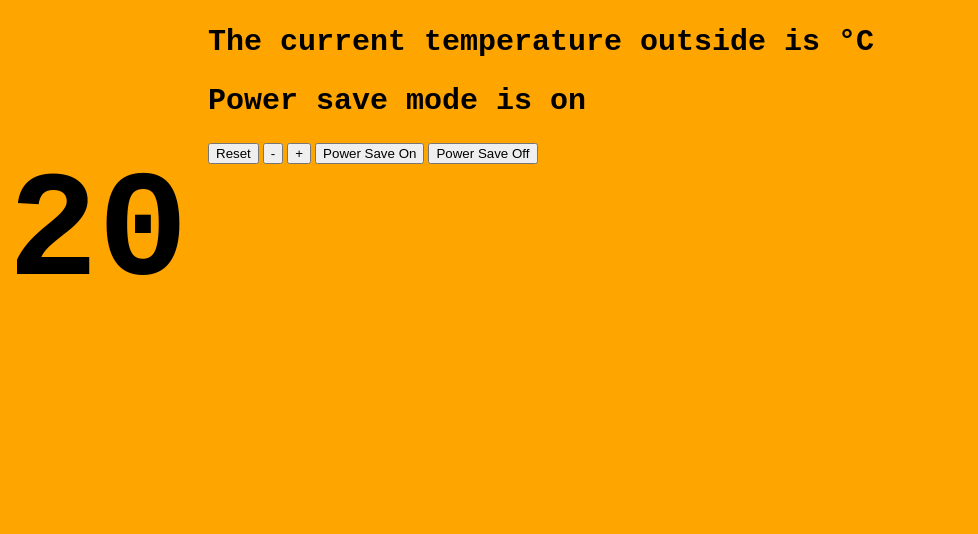
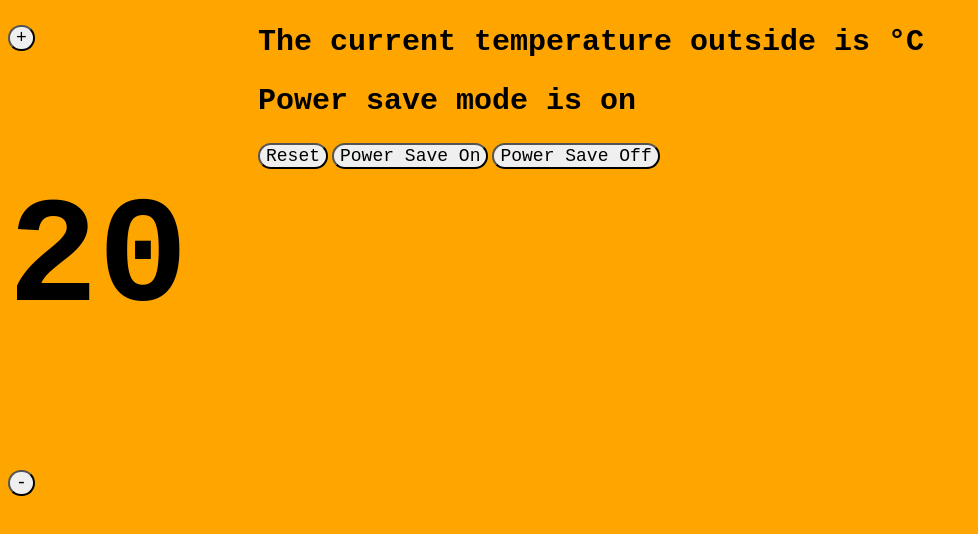
Before and after one commit to fetc90/thermostatJS, a plain HTML site: page index.html in a window 1280 px wide. Shown: the whole page, without its empty margins (0-978 px from the left). Drawn offline with Linux system fonts and the light colour scheme; no server answers.

Commit message:
Basic styling with CSS

```diff
--- a/index.html
+++ b/index.html
@@ -6,7 +6,9 @@
     <body class="medium-usage">
 
         <nav>
-          <h1 id="temperature"></h1>
+          <button class="button" id="increase-temperature">+</button>
+          <h1 id="temperature"> °C </h1>
+          <button class="button" id="decrease-temperature">-</button>
         </nav>
         <section>
           <p>
@@ -14,17 +16,24 @@
             <h2>The current temperature outside is <span id="current-temperature"></span>°C </h2>
             <h2>Power save mode is <span id="power-save-mode"></span></h2>
 
-            <button id="reset">Reset</button>
-            <button id="decrease-temperature">-</button>
-            <button id="increase-temperature">+</button>
-            <button id="power-save-on">Power Save On</button>
-            <button id="power-save-off">Power Save Off</button>
+            <button class="button" id="reset">Reset</button>
+
+
+            <button class="button" id="power-save-on">Power Save On</button>
+            <button class="button" id="power-save-off">Power Save Off</button>
 
           </p>
       </section>
+
+
       <script src="jquery.js"></script>
       <script src="src/thermostat.js"></script>
       <script src="src/interface.js"></script>
       <link href="src/style.css" rel="stylesheet" type="text/css">
+
+
+      </div>
+
+
     </body>
 </html>
--- a/src/style.css
+++ b/src/style.css
@@ -1,6 +1,6 @@
 nav {
   float: left;
-  width: 200px;
+  width: 250px;
 }
 
 h1 {
@@ -14,7 +14,7 @@ h2 {
 }
 
 section {
-  margin-left: 200px;
+  margin-left: 100px;
 }
 
 .low-usage {
@@ -28,3 +28,12 @@ section {
 .high-usage {
   background-color: orangered
 }
+
+
+.button {
+  border-radius: 28px;
+  border-spacing: 4px;
+  font-family: monospace;
+  font-size: 18px;
+
+}
```
